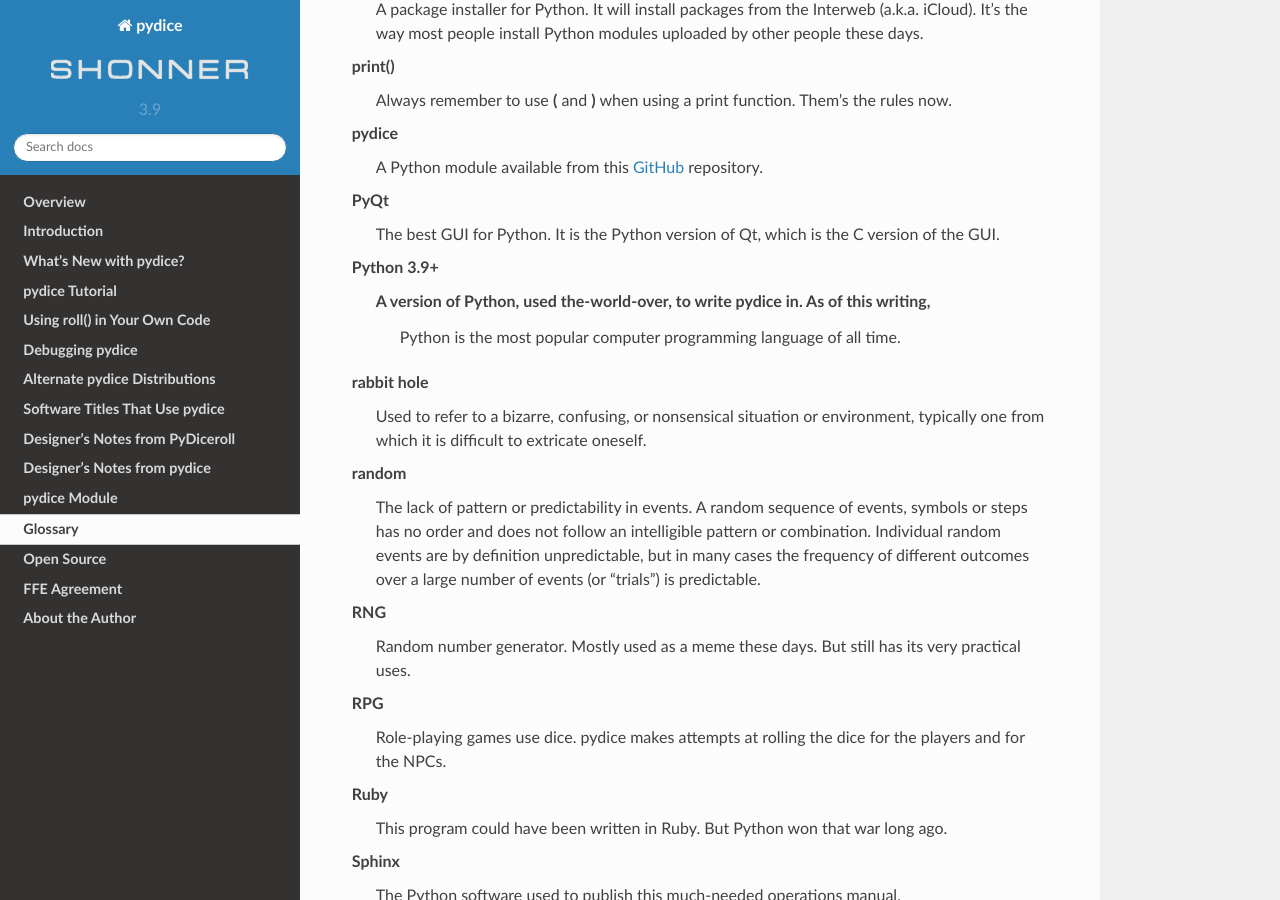
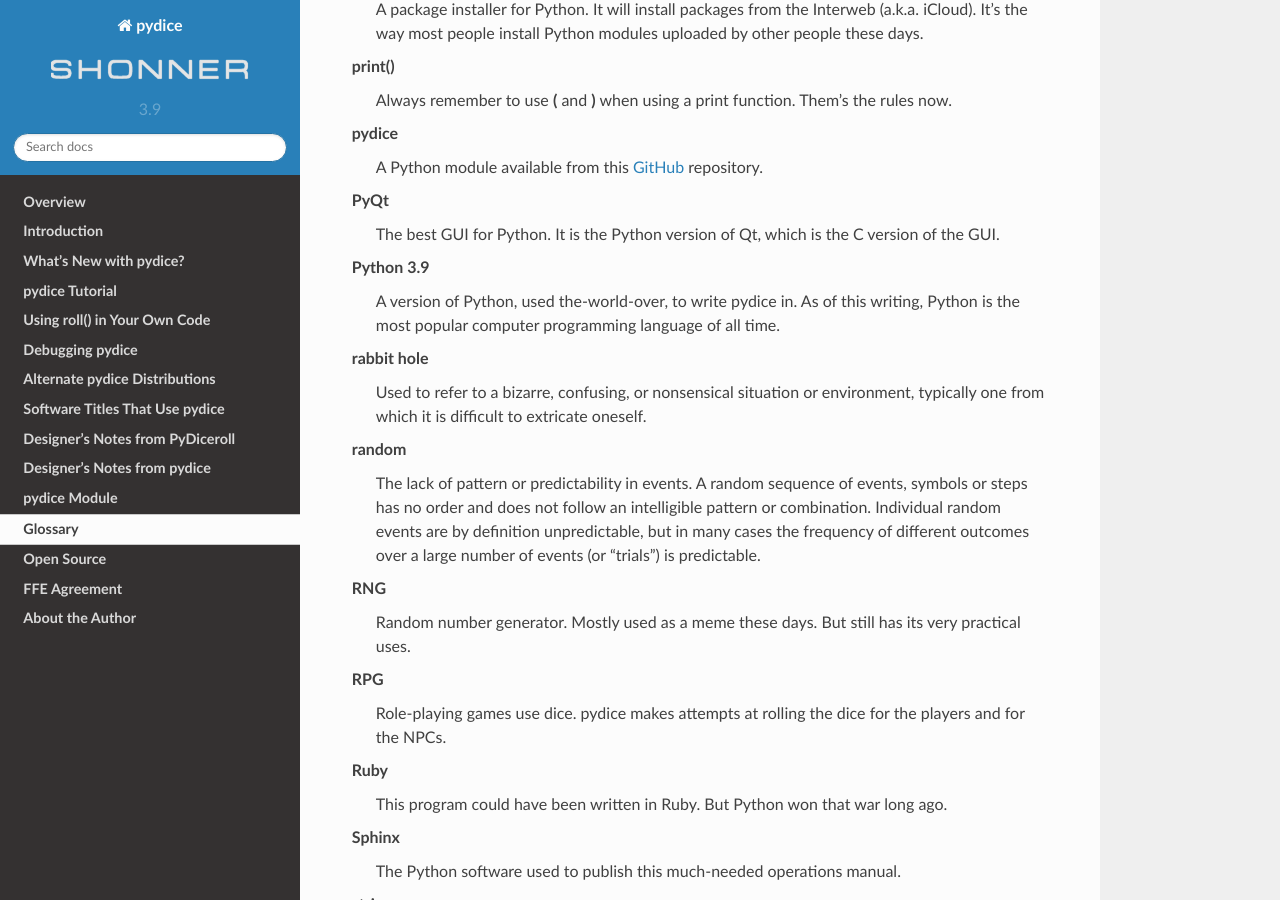
Before and after one commit to ShawnDriscoll/PyDice, a Sphinx documentation site: the page built from docs/source/glossary.rst, in a window 1280 px wide and 900 px high, scrolled down 2707 px. Built offline with Sphinx 7.4.7 and the Read the Docs theme 2.0.0, drawn with Linux system fonts in a browser that asks for light colours.

Commit message:
Fourth Printing

```diff
--- a/docs/source/glossary.rst
+++ b/docs/source/glossary.rst
@@ -134,9 +134,9 @@
    PyQt
      The best GUI for Python. It is the Python version of Qt, which is the C version of the GUI.
 
-   Python 3.9+
-     A version of Python, used the-world-over, to write pydice in. As of this writing,
-	 Python is the most popular computer programming language of all time.
+   Python 3.9
+     A version of Python, used the-world-over, to write pydice in. As of this writing, Python
+     is the most popular computer programming language of all time.
 
    rabbit hole
      Used to refer to a bizarre, confusing, or nonsensical situation
```
Also changed, not shown: 5 other files.
